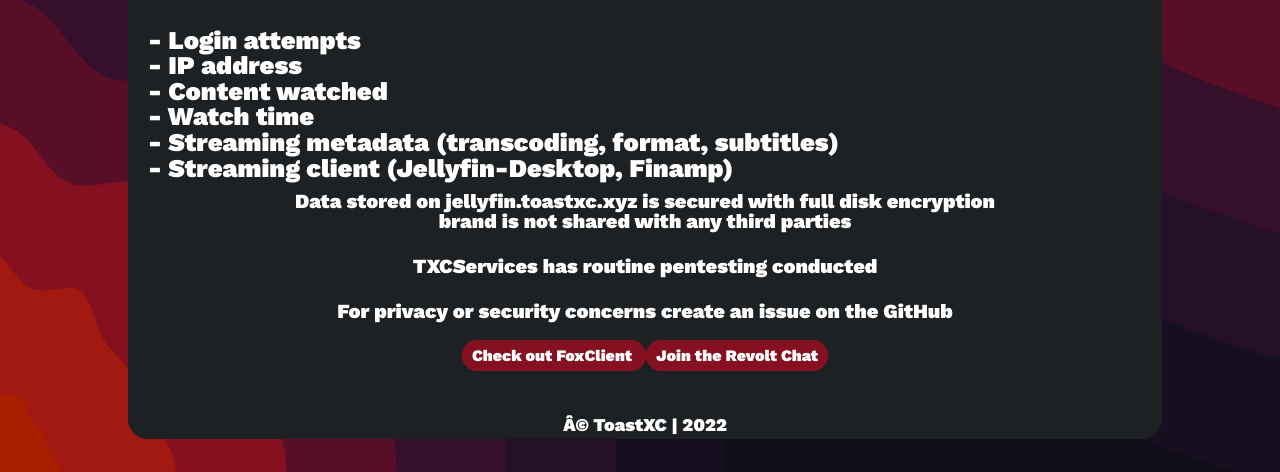
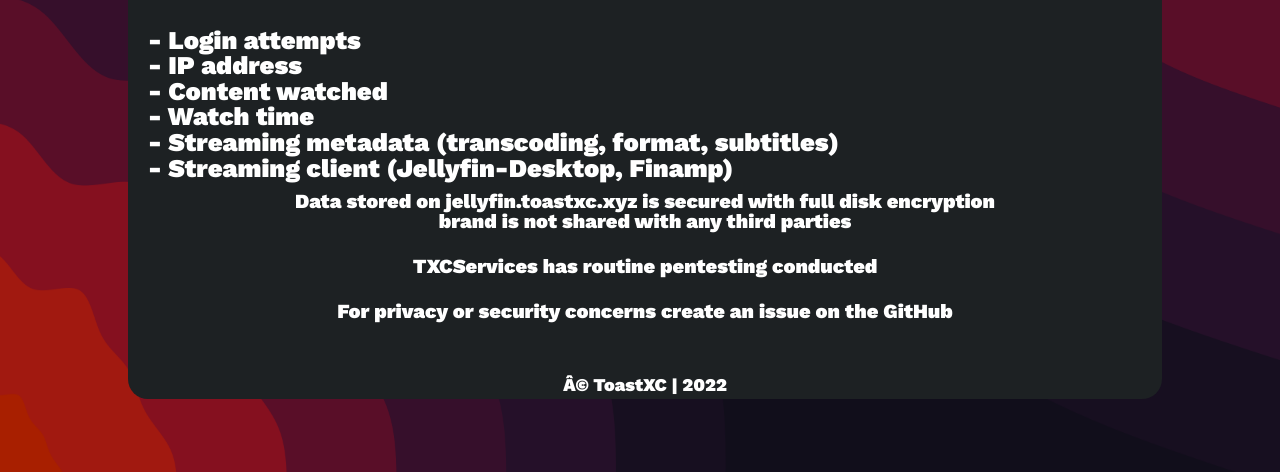
Before and after one commit to toastxc/toastxc.xyz, a plain HTML site: page subpages/policy/jellyfin.html in a window 1280 px wide. Shown: the part 328-800 px from the top of the page. Drawn offline with nearby package versions, Linux system fonts and the light colour scheme; files that its build step writes are made by us from their sources.

Commit message:
removed unwanted anchor

```diff
--- a/subpages/policy/jellyfin.html
+++ b/subpages/policy/jellyfin.html
@@ -71,10 +71,6 @@
     <p>For privacy or security concerns create an issue on the GitHub</p>
 
 
-  <a class="button" href="foxclient.html">Check out FoxClient
-  </a>
-  <a class="button" href="https://app.revolt.chat/invite/erEKRcjf">Join the Revolt Chat
-  </a>
   </p>
 <footer>© ToastXC | 2022
 </footer>
```
